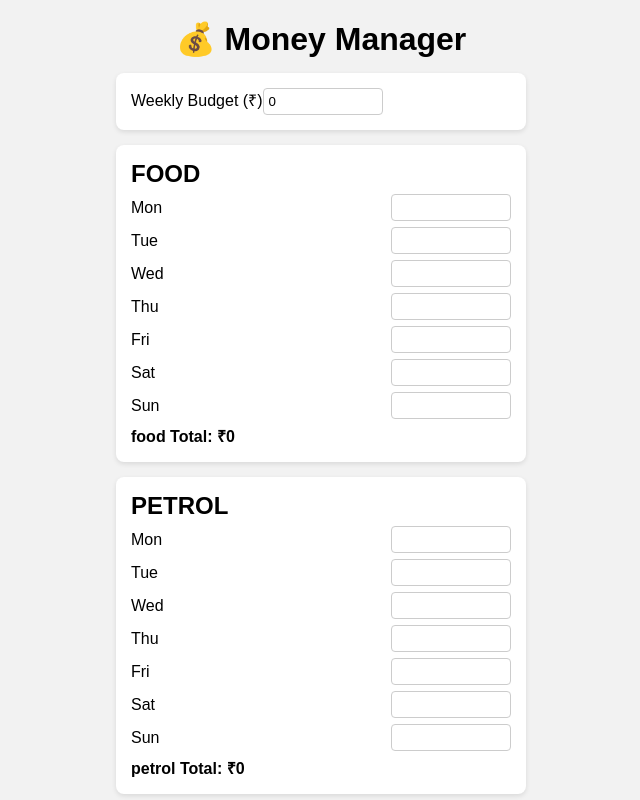
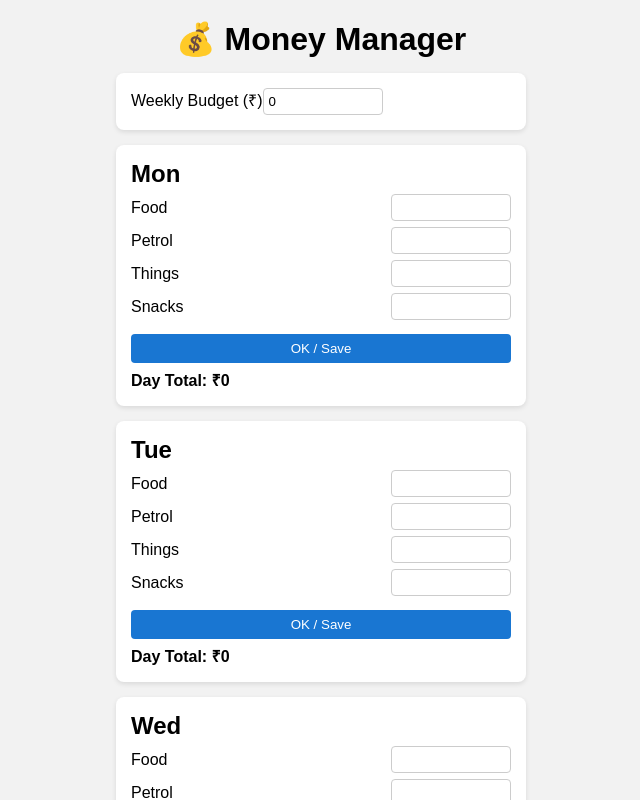
Before and after one commit to RadhakrishnanSA/Money_manager, a React (Vite) app: page / in a window 1280 px wide. Shown: the top 800 px of the page, without its empty margins (319-959 px from the left). Built offline with nearby package versions, Linux system fonts and the light colour scheme.

Commit message:
Update App.jsx

```diff
--- a/src/App.jsx
+++ b/src/App.jsx
@@ -6,31 +6,35 @@ const days = ["Mon", "Tue", "Wed", "Thu", "Fri", "Sat", "Sun"];
 function App() {
   const [budget, setBudget] = useState(0);
 
-  const [expenses, setExpenses] = useState({
-    food: Array(7).fill(0),
-    petrol: Array(7).fill(0),
-    things: Array(7).fill(0),
-    snacks: Array(7).fill(0),
-  });
+  const [weekData, setWeekData] = useState(
+    days.map(() => ({
+      food: 0,
+      petrol: 0,
+      things: 0,
+      snacks: 0,
+      saved: false,
+    }))
+  );
 
-  const handleChange = (category, index, value) => {
-    const updated = [...expenses[category]];
-    updated[index] = Number(value);
-
-    setExpenses({
-      ...expenses,
-      [category]: updated,
-    });
+  const handleChange = (dayIndex, field, value) => {
+    const updated = [...weekData];
+    updated[dayIndex][field] = Number(value);
+    setWeekData(updated);
   };
 
-  const categoryTotal = (category) =>
-    expenses[category].reduce((a, b) => a + b, 0);
+  const saveDay = (dayIndex) => {
+    const updated = [...weekData];
+    updated[dayIndex].saved = true;
+    setWeekData(updated);
+  };
 
-  const weeklyExpense =
-    categoryTotal("food") +
-    categoryTotal("petrol") +
-    categoryTotal("things") +
-    categoryTotal("snacks");
+  const dayTotal = (day) =>
+    day.food + day.petrol + day.things + day.snacks;
+
+  const weeklyExpense = weekData.reduce(
+    (sum, day) => sum + dayTotal(day),
+    0
+  );
 
   const balance = budget - weeklyExpense;
   const monthlyExpense = weeklyExpense * 4;
@@ -48,22 +52,60 @@ function App() {
         />
       </div>
 
-      {["food", "petrol", "things", "snacks"].map((cat) => (
-        <div className="card" key={cat}>
-          <h2>{cat.toUpperCase()}</h2>
       {days.map((day, index) => (
-            <div className="row" key={day}>
-              <span>{day}</span>
+        <div className="card" key={day}>
+          <h2>{day}</h2>
+
+          <div className="row">
+            <span>Food</span>
             <input
               type="number"
+              disabled={weekData[index].saved}
               onChange={(e) =>
-                  handleChange(cat, index, e.target.value)
+                handleChange(index, "food", e.target.value)
               }
             />
           </div>
-          ))}
+
+          <div className="row">
+            <span>Petrol</span>
+            <input
+              type="number"
+              disabled={weekData[index].saved}
+              onChange={(e) =>
+                handleChange(index, "petrol", e.target.value)
+              }
+            />
+          </div>
+
+          <div className="row">
+            <span>Things</span>
+            <input
+              type="number"
+              disabled={weekData[index].saved}
+              onChange={(e) =>
+                handleChange(index, "things", e.target.value)
+              }
+            />
+          </div>
+
+          <div className="row">
+            <span>Snacks</span>
+            <input
+              type="number"
+              disabled={weekData[index].saved}
+              onChange={(e) =>
+                handleChange(index, "snacks", e.target.value)
+              }
+            />
+          </div>
+
+          <button onClick={() => saveDay(index)}>
+            {weekData[index].saved ? "Saved ✅" : "OK / Save"}
+          </button>
+
           <p className="total">
-            {cat} Total: ₹{categoryTotal(cat)}
+            Day Total: ₹{dayTotal(weekData[index])}
           </p>
         </div>
       ))}
```
Lines whose indentation alone changed are shown as unchanged.
